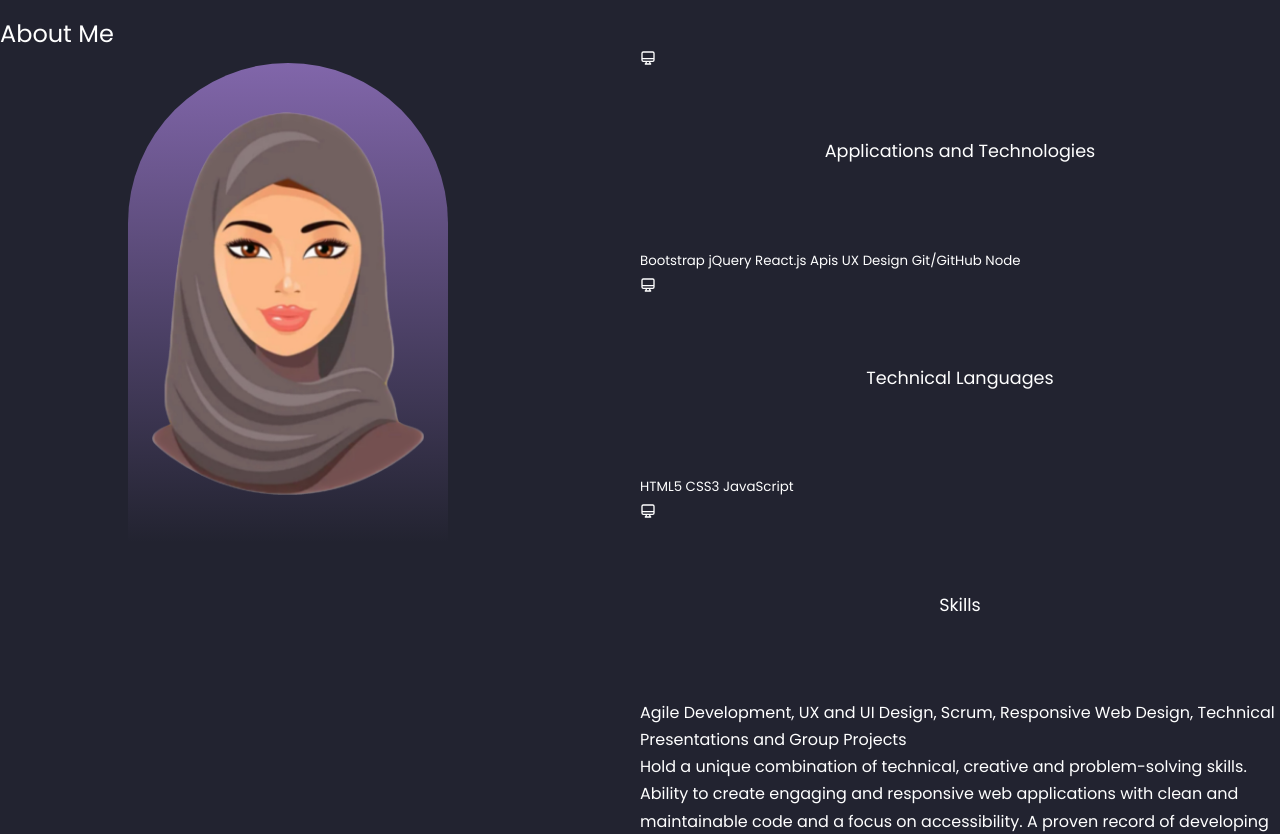
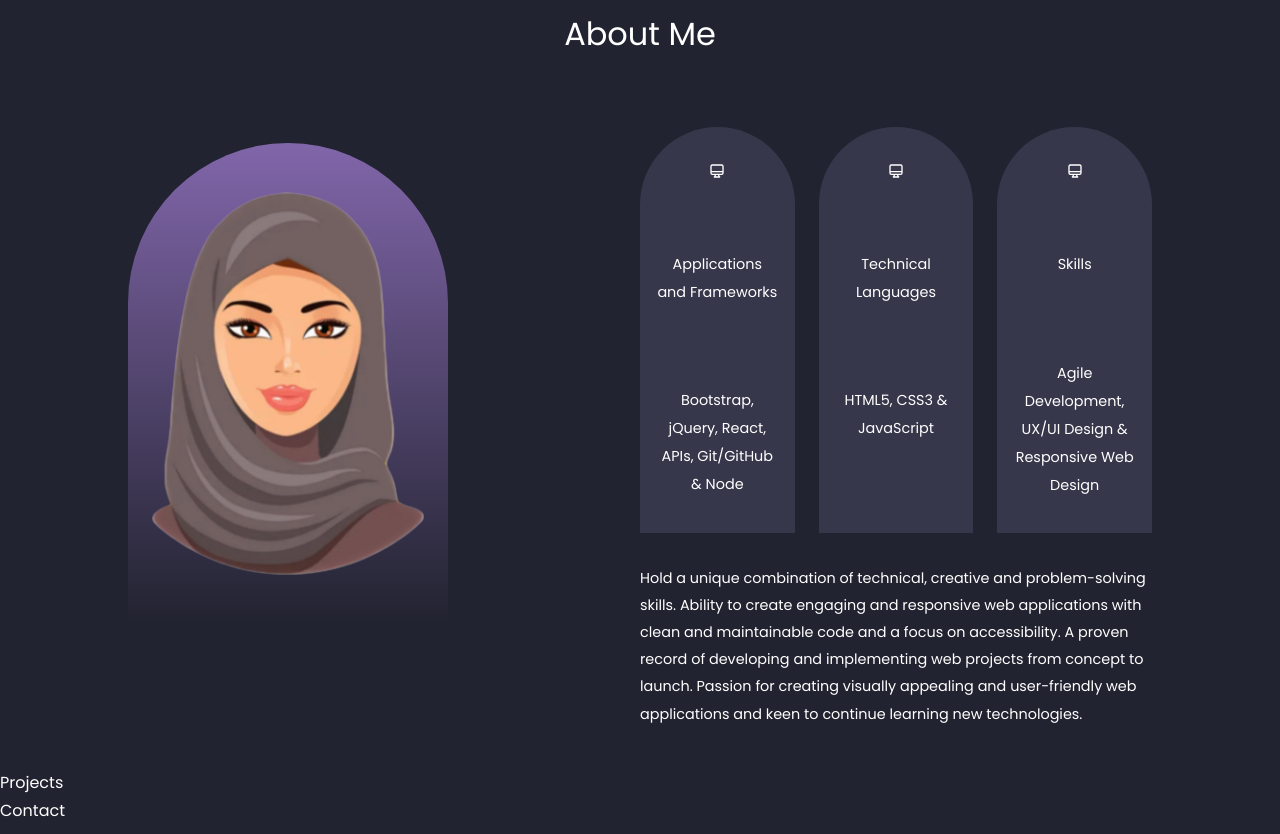
Before and after one commit to al946x/personal-portfolio, a React (Create React App) app: page / in a window 1280 px wide. Shown: the part 780-1614 px from the top of the page. Built offline with nearby package versions, Linux system fonts and the light colour scheme.

Commit message:
about me finished

```diff
--- a/public/index.html
+++ b/public/index.html
@@ -8,6 +8,7 @@
 <link rel="preconnect" href="https://fonts.gstatic.com" crossorigin>
 <link href="https://fonts.googleapis.com/css2?family=Poppins&display=swap" rel="stylesheet">
   <title>Alina Zenam | Front End Developer</title>
+   <link rel="icon" href="/src/images/me.png" type="image/x-icon">
 </head>
 <body>
   <div id="root">
--- a/src/components/about/About.jsx
+++ b/src/components/about/About.jsx
@@ -14,22 +14,21 @@ const About = () => {
               <img src = {me} />
             </div>
             </div>
-    <div classname = "about-content">
-        <div classname = "skills-cards">
-        <article classname = "skills-card">
-<HiOutlineDesktopComputer/><h5>Applications and Technologies</h5>
+    <div className = "about-content">
+        <div className = "skills-cards">
+        <article className = "skills-card">
+<HiOutlineDesktopComputer/><h5>Applications and Frameworks</h5>
 
- <small>Bootstrap jQuery React.js Apis UX Design Git/GitHub Node</small>
+ <small>Bootstrap, jQuery, React, APIs, Git/GitHub & Node</small>
 
 </article>
-<article classname = "skills-card">
+<article className = "skills-card">
     <HiOutlineDesktopComputer/><h5>Technical Languages</h5>
-    <small>HTML5 CSS3 JavaScript </small>
+    <small>HTML5, CSS3 & JavaScript </small>
     </article>
-    <article classname = "skills-card">
+    <article className = "skills-card">
     <HiOutlineDesktopComputer/><h5>Skills</h5>
-   <smalll>Agile Development, UX and UI Design, Scrum, Responsive Web Design, Technical Presentations and
-Group Projects</smalll>
+   <small>Agile Development, UX/UI Design & Responsive Web Design </small>
 
     </article>
     </div>
--- a/src/components/about/about.css
+++ b/src/components/about/about.css
@@ -2,6 +2,14 @@
     display:grid;
     grid-template-columns: 35% 50%;
     gap:15%;
+
+}
+
+h2 {
+    text-align: center;
+    margin-bottom: 5rem;
+    font-size: 2rem;
+    font-weight: 300;
 
 }
 
@@ -29,14 +37,14 @@
     display: grid;
     grid-template-columns: repeat(3, 1fr);
     gap: 1.5rem;
+    margin-right: 8rem;
 }
 .skills-card {
     background: var(--color-bg-variant);
     border: 1px solid transparent;
-    border-radius: 1rem;
+    border-radius: 12rem 12rem 0 0;
     padding: 2rem 1rem;
     text-align:center;
-    transition: var(--transition);
 }
 
 .skills-card:hover {
@@ -51,17 +59,19 @@
 }
 
 .skills-card  h5 {
-    font-size:  1rem;
+    font-size:  0.9rem;
     color: var(--color-white);
 }
 
 .skills-card small {
-    font-size: .7rem;
+    font-size: .9rem;
     color: var(--color-light);
 }
 
-.about-content p {
+p {
     margin: 2rem 0 2.6rem;
+    font-size: 0.9rem;
+    margin-right: 8rem;
 }
 
 
```
